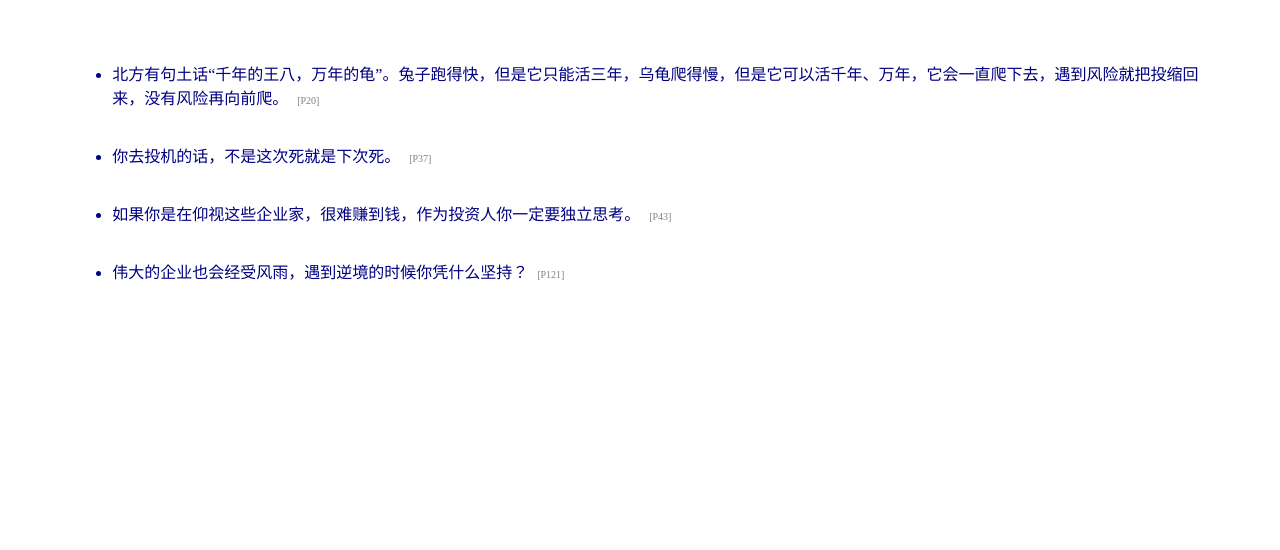
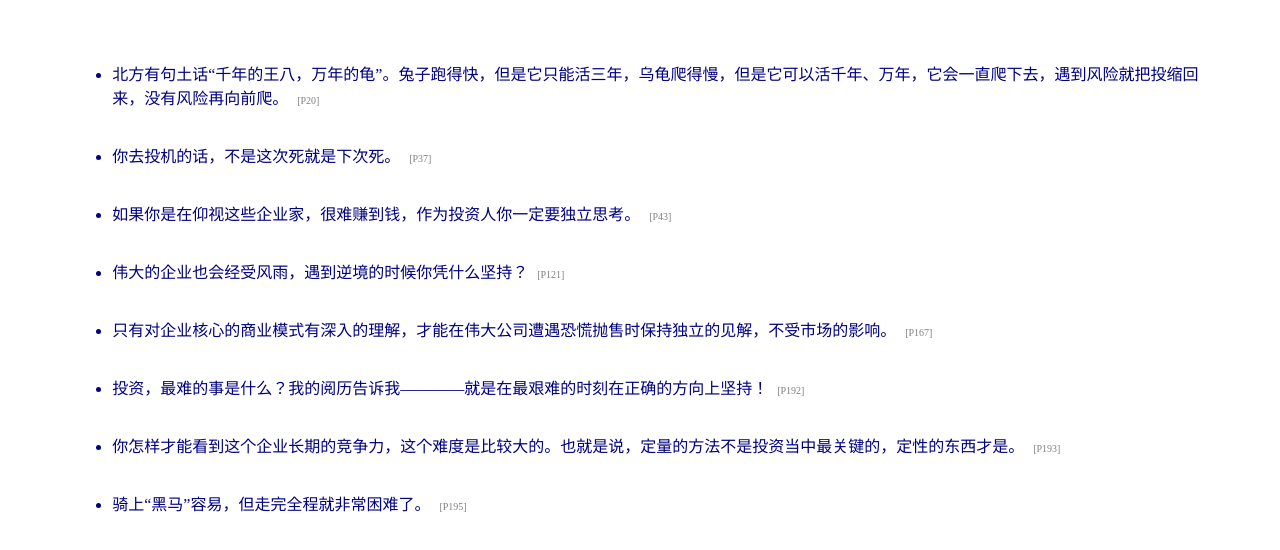
Before and after one commit to J1uT0ng/lilingzhihun.github.io, a plain HTML site: page notes/时间的玫瑰.html in a window 1280 px wide. Drawn offline with Linux system fonts and the light colour scheme.

Commit message:
Update 时间的玫瑰.html

```diff
--- a/notes/时间的玫瑰.html
+++ b/notes/时间的玫瑰.html
@@ -46,6 +46,42 @@
                         </ul>
                     </td>
                 </tr>
+                <tr>
+                    <td height="55" valign="top" width="50%">
+                        <ul>
+                            <li>只有对企业核心的商业模式有深入的理解，才能在伟大公司遭遇恐慌抛售时保持独立的见解，不受市场的影响。
+                                <font size="1" color="gray">&nbsp;&nbsp;[P167]</font>
+                            </li>
+                        </ul>
+                    </td>
+                </tr>
+                <tr>
+                    <td height="55" valign="top" width="50%">
+                        <ul>
+                            <li>投资，最难的事是什么？我的阅历告诉我————就是在最艰难的时刻在正确的方向上坚持！
+                                <font size="1" color="gray">&nbsp;&nbsp;[P192]</font>
+                            </li>
+                        </ul>
+                    </td>
+                </tr>
+                <tr>
+                    <td height="55" valign="top" width="50%">
+                        <ul>
+                            <li>你怎样才能看到这个企业长期的竞争力，这个难度是比较大的。也就是说，定量的方法不是投资当中最关键的，定性的东西才是。
+                                <font size="1" color="gray">&nbsp;&nbsp;[P193]</font>
+                            </li>
+                        </ul>
+                    </td>
+                </tr>
+                <tr>
+                    <td height="55" valign="top" width="50%">
+                        <ul>
+                            <li>骑上“黑马”容易，但走完全程就非常困难了。
+                                <font size="1" color="gray">&nbsp;&nbsp;[P195]</font>
+                            </li>
+                        </ul>
+                    </td>
+                </tr>
             </tbody>
         </table>
     </center>
```
